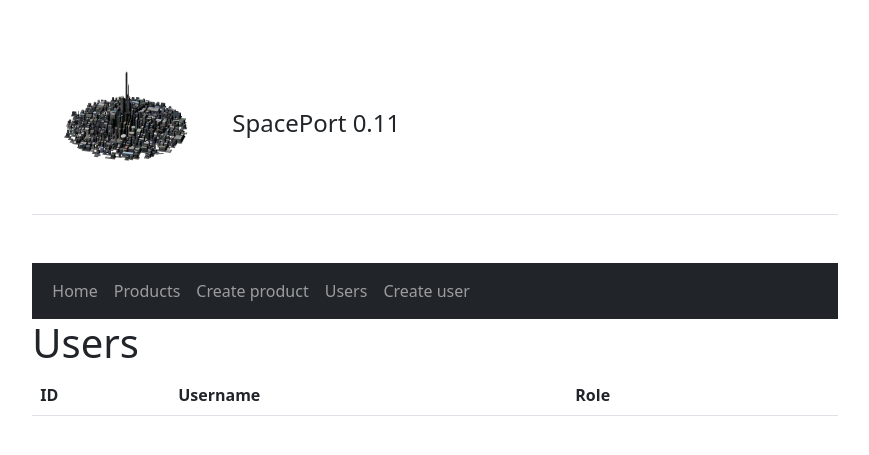
After one commit to balazs-matyassy/spaceport_bk, a Flask app: page /users in a window 1280 px wide. The commit adds this page. Shown: the top 455 px of the page, without its empty margins (205-1074 px from the left). Run offline with Flask 2, Linux system fonts and the light colour scheme; lists and menus that the app fills with data are empty; some libraries are stand-ins or nearby versions.

Commit message:
balazs-matyassy: users

```diff
--- a/app.py
+++ b/app.py
@@ -1,11 +1,14 @@
 from flask import Flask, render_template, request, redirect, url_for, flash
 
 from models.product import Product
+from models.user import User
 from repository.products import ProductRepository
+from repository.users import UserRepository
 
 app = Flask(__name__)
 app.config['SECRET_KEY'] = 'dev'
 
+user_repository = UserRepository(app.instance_path)
 product_repository = ProductRepository(app.instance_path)
 
 
@@ -67,5 +70,57 @@ def products_delete(product_id):
     return redirect(url_for("products_list"))
 
 
+@app.route('/users')
+def users_list():
+    users = user_repository.load_all()
+    return render_template('users/list.html', users=users)
+
+
+@app.route('/users/create', methods=("GET", "POST"))
+def users_create():
+    user = User(None, '', '')
+
+    if request.method == "POST":
+        user.username = request.form['username']
+        user.password = request.form['password']
+        user.admin = request.form['role'] == 'ADMIN'
+        user_repository.save(user)
+        flash('User created.')
+
+        return redirect(url_for("users_list"))
+
+    return render_template(
+        'users/edit.html',
+        create=True,
+        user=user
+    )
+
+
+@app.route('/users/<int:user_id>/edit', methods=("GET", "POST"))
+def users_edit(user_id):
+    user = user_repository.load_by_id(user_id)
+
+    if request.method == "POST":
+        user.username = request.form['username']
+        user.password = request.form['password']
+        user.admin = request.form['role'] == 'ADMIN'
+        user_repository.save(user)
+        flash('User saved.')
+
+    return render_template(
+        'users/edit.html',
+        create=False,
+        user=user
+    )
+
+
+@app.route('/users/<int:user_id>/delete', methods=["POST"])
+def users_delete(user_id):
+    user_repository.delete(user_id)
+    flash('User deleted.')
+
+    return redirect(url_for("users_list"))
+
+
 if __name__ == '__main__':
     app.run()
--- a/models/product.py
+++ b/models/product.py
@@ -18,11 +18,11 @@ class Product:
         values = line.split(delimiter)
 
         if len(values) >= 4:
-            return Product(int(values[0]), values[1], int(values[2]), int(values[3]))
+            return Product(int(values[0].strip()), values[1].strip(), int(values[2].strip()), int(values[3].strip()))
         elif len(values) >= 3:
-            return Product(None, values[0], int(values[1]), int(values[2]))
+            return Product(None, values[0].strip(), int(values[1]), int(values[2]))
         else:
-            return Product(None, values[0], int(values[1]))
+            return Product(None, values[0].strip(), int(values[1]))
 
     @property
     def discounted_price(self):
--- /dev/null
+++ b/repository/users.py
@@ -0,0 +1,112 @@
+import os
+
+from models.user import User
+
+
+class UserRepository:
+    def __init__(self, folder, filename='users.csv', delimiter=';'):
+        os.makedirs(folder, exist_ok=True)
+
+        self.path = os.path.join(folder, filename)
+        self.delimiter = delimiter
+
+        if not os.path.isfile(self.path):
+            with open(self.path, 'w', encoding='utf-8') as file:
+                header = User.create_header(self.delimiter)
+                file.write(f'{header}\n')
+
+    def load_all(self):
+        users = []
+
+        with open(self.path, encoding='utf-8') as file:
+            file.readline()
+
+            for line in file:
+                user = User.create_from_line(line, self.delimiter)
+                users.append(user)
+
+            return users
+
+    def save_all(self, users):
+        with open(self.path, 'w', encoding='utf-8') as file:
+            header = User.create_header(self.delimiter)
+            file.write(f'{header}\n')
+
+            for user in users:
+                line = user.to_line(self.delimiter)
+                file.write(f'{line}\n')
+
+    def load_by_id(self, user_id):
+        users = self.load_all()
+
+        for user in users:
+            if user.user_id == user_id:
+                return user
+
+        return None
+
+    def load_by_username(self, username):
+        users = self.load_all()
+
+        for user in users:
+            if user.username == username:
+                return user
+
+        return None
+
+    def save(self, user):
+        if user.user_id is None:
+            # CREATE
+            return self.__create(user)
+        else:
+            # UPDATE
+            return self.__update(user)
+
+    def delete(self, user_id):
+        users = self.load_all()
+        filtered = []
+        deleted_user = None
+
+        for user in users:
+            if user.user_id != user_id:
+                filtered.append(user)
+            else:
+                deleted_user = user
+
+        if deleted_user is not None:
+            self.save_all(filtered)
+
+        return deleted_user
+
+    def __create(self, user):
+        users = self.load_all()
+        max_id = 0
+
+        for stored_user in users:
+            if stored_user.user_id > max_id:
+                max_id = stored_user.user_id
+
+        user.user_id = max_id + 1
+
+        with open(self.path, 'a', encoding='utf-8') as file:
+            line = user.to_line(self.delimiter)
+            file.write(f'{line}\n')
+
+        return user
+
+    def __update(self, user):
+        users = self.load_all()
+        updated_user = None
+
+        for stored_user in users:
+            if stored_user.user_id == user.user_id:
+                stored_user.username = user.username
+                stored_user.password = user.password
+                stored_user.admin = user.admin
+                updated_user = stored_user
+                break
+
+        if updated_user is not None:
+            self.save_all(users)
+
+        return updated_user
--- a/templates/base.html
+++ b/templates/base.html
@@ -3,7 +3,7 @@
 <head>
     <meta charset="utf-8">
     <meta name="viewport" content="width=device-width, initial-scale=1">
-    <title>SpacePort 0.10</title>
+    <title>SpacePort 0.11</title>
 
     <link href="{{ url_for('static', filename='css/bootstrap.min.css') }}" rel="stylesheet">
     {% block css %}{% endblock %}
@@ -14,7 +14,7 @@
     <header class="d-flex align-items-center pb-3 mb-5 border-bottom">
         <a href="/" class="d-flex align-items-center text-dark text-decoration-none">
             <img src="{{ url_for('static', filename='img/logo.png') }}" alt="logo">
-            <span class="fs-4">SpacePort 0.10</span>
+            <span class="fs-4">SpacePort 0.11</span>
         </a>
     </header>
 
@@ -38,6 +38,12 @@
                         <li class="nav-item">
                             <a class="nav-link" href="{{ url_for('products_create') }}">Create product</a>
                         </li>
+                        <li class="nav-item">
+                            <a class="nav-link" href="{{ url_for('users_list') }}">Users</a>
+                        </li>
+                        <li class="nav-item">
+                            <a class="nav-link" href="{{ url_for('users_create') }}">Create user</a>
+                        </li>
                     </ul>
                 </div>
             </div>
--- /dev/null
+++ b/templates/users/list.html
@@ -0,0 +1,44 @@
+{% extends 'base.html' %}
+
+{% block js %}
+    <script>
+        function deleteUser() {
+            if (confirm('Delete user?')) {
+                this.closest('form').submit();
+            }
+
+            return false;
+        }
+    </script>
+{% endblock %}
+
+{% block main %}
+    <h1>Users</h1>
+    <table class="table">
+        <thead>
+        <tr>
+            <th>ID</th>
+            <th>Username</th>
+            <th>Role</th>
+            <th colspan="2"></th>
+        </tr>
+        </thead>
+        <tbody>
+        {% for user in users %}
+            <tr>
+                <td>{{ user.user_id }}</td>
+                <td>{{ user.username }}</td>
+                <td>{{ 'ADMIN' if user.admin else 'USER' }}</td>
+                <td><a href="{{ url_for('users_edit', user_id=user.user_id) }}">Edit</a></td>
+                <td>
+                    <form action="{{ url_for('users_delete', user_id=user.user_id) }}"
+                          method="post">
+                        <a href="#" onclick="deleteUser.call(this)">Delete</a>
+                    </form>
+                </td>
+            </tr>
+        {% endfor %}
+        </tbody>
+
+    </table>
+{% endblock %}
```
Also changed, not shown: models/user.py (added, +31 -0 lines), templates/users/edit.html (added, +49 -0 lines).
